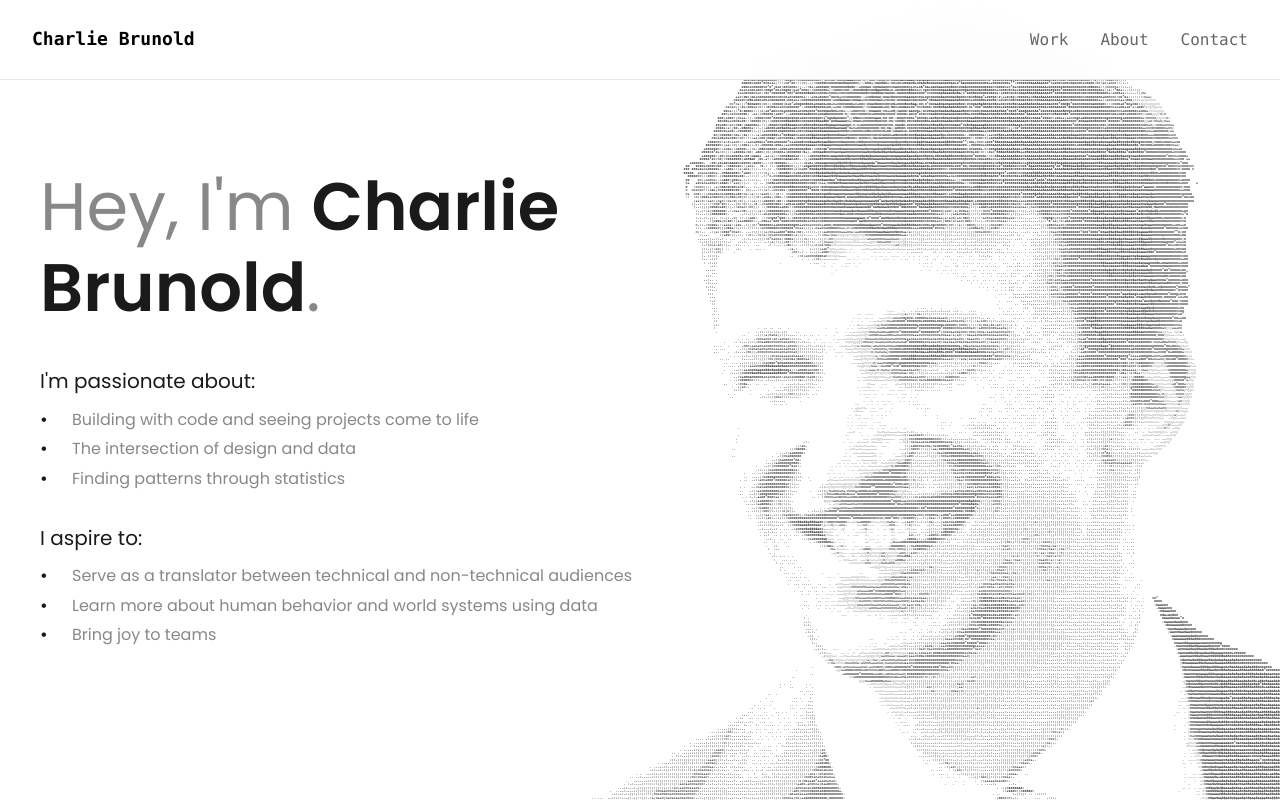
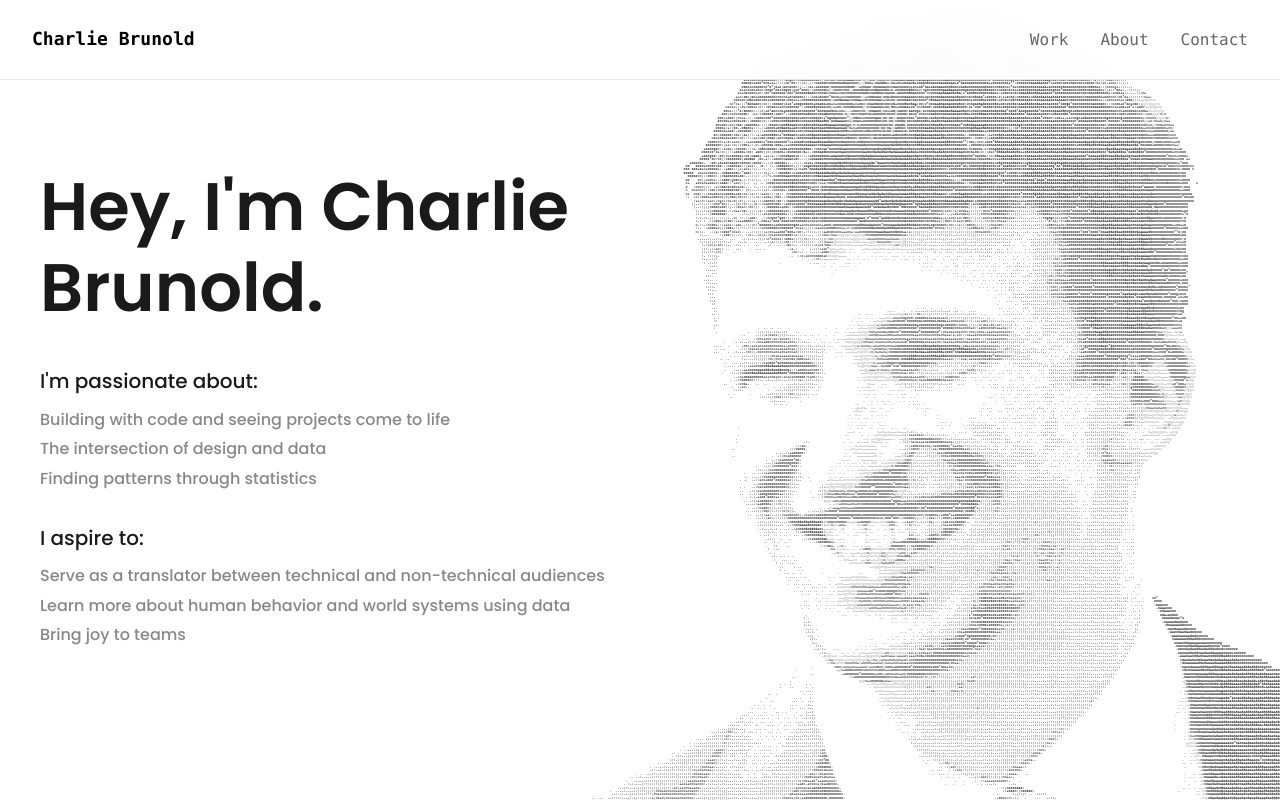
Before and after one commit to charlie-brunold/portfolio-website, a Vue app in the folder portfolio-vue/: page /about in a window 1280 px wide. Built offline with nearby package versions, Linux system fonts and the light colour scheme.

Commit message:
About section text animation change

```diff
--- a/portfolio-vue/src/views/AboutView.vue
+++ b/portfolio-vue/src/views/AboutView.vue
@@ -2,50 +2,25 @@
   <div class="about">
     <div class="about-content">
       <div class="about-text">
-        <TypewriterText
-          :text="introText"
-          class="intro"
-          :start-delay="300"
-          :animation-duration="1200"
-        />
+        <div class="intro">
+          <span class="name-highlight">{{ introText }}</span>
+        </div>
 
-        <div class="section">
-          <TypewriterText
-            :text="passionTitle"
-            tag="h2"
-            :start-delay="800"
-            :animation-duration="1000"
-          />
-          <ul class="typewriter-list">
-            <TypewriterText
-              v-for="(item, index) in passionItems"
-              :key="`passion-${index}`"
-              :text="item"
-              tag="li"
-              :start-delay="1200 + (index * 400)"
-              :animation-duration="1400"
-              class="list-item"
-            />
+        <div class="section passion-section">
+          <h2>{{ passionTitle }}</h2>
+          <ul>
+            <li v-for="(item, index) in passionItems" :key="`passion-${index}`">
+              {{ item }}
+            </li>
           </ul>
         </div>
 
-        <div class="section">
-          <TypewriterText
-            :text="aspirationTitle"
-            tag="h2"
-            :start-delay="3000"
-            :animation-duration="1000"
-          />
-          <ul class="typewriter-list">
-            <TypewriterText
-              v-for="(item, index) in aspirationItems"
-              :key="`aspiration-${index}`"
-              :text="item"
-              tag="li"
-              :start-delay="3400 + (index * 500)"
-              :animation-duration="1600"
-              class="list-item"
-            />
+        <div class="section aspiration-section">
+          <h2>{{ aspirationTitle }}</h2>
+          <ul>
+            <li v-for="(item, index) in aspirationItems" :key="`aspiration-${index}`">
+              {{ item }}
+            </li>
           </ul>
         </div>
       </div>
@@ -59,9 +34,8 @@
 
 <script setup lang="ts">
 import AsciiPortrait from '@/components/AsciiPortrait.vue'
-import TypewriterText from '@/components/animations/TypewriterText.vue'
 
-// Content for typewriter animation
+// Content for sections
 const introText = "Hey, I'm Charlie Brunold."
 const passionTitle = "I'm passionate about:"
 const passionItems = [
@@ -122,39 +96,28 @@ const aspirationItems = [
   margin: 0 0 2.5rem 0;
   line-height: 1.2;
   opacity: 0;
-  animation: introFadeIn 0.5s ease-out forwards;
+  animation: fadeInFromBottom 0.8s ease-out forwards;
   animation-delay: 0.2s;
-}
-
-@keyframes introFadeIn {
-  from {
-    opacity: 0;
-    transform: translateY(0.3rem);
-  }
-  to {
-    opacity: 1;
-    transform: translateY(0);
-  }
 }
 
 .section {
   margin-bottom: 2rem;
   opacity: 0;
-  animation: sectionFadeIn 0.6s ease-out forwards;
+  animation: fadeInFromBottom 0.8s ease-out forwards;
 }
 
-.section:nth-child(2) {
+.passion-section {
   animation-delay: 0.6s;
 }
 
-.section:nth-child(3) {
-  animation-delay: 2.8s;
+.aspiration-section {
+  animation-delay: 1.0s;
 }
 
-@keyframes sectionFadeIn {
+@keyframes fadeInFromBottom {
   from {
     opacity: 0;
-    transform: translateY(0.5rem);
+    transform: translateY(1.5rem);
   }
   to {
     opacity: 1;
@@ -170,8 +133,7 @@ const aspirationItems = [
   line-height: 1.3;
 }
 
-.section ul,
-.section .typewriter-list {
+.section ul {
   list-style: none;
   padding: 0;
   margin: 0;
@@ -290,32 +252,23 @@ const aspirationItems = [
   .intro,
   .section {
     opacity: 1;
-    animation: none;
+    animation: fadeInReduced 0.3s ease-out forwards;
     transform: none;
   }
 
   .intro {
-    animation: introFadeInReduced 0.3s ease-out forwards;
-  }
-
-  .section {
-    animation: sectionFadeInReduced 0.3s ease-out forwards;
-  }
-
-  .section:nth-child(2) {
     animation-delay: 0.1s;
   }
 
-  .section:nth-child(3) {
+  .passion-section {
     animation-delay: 0.2s;
   }
 
-  @keyframes introFadeInReduced {
-    from { opacity: 0; }
-    to { opacity: 1; }
+  .aspiration-section {
+    animation-delay: 0.3s;
   }
 
-  @keyframes sectionFadeInReduced {
+  @keyframes fadeInReduced {
     from { opacity: 0; }
     to { opacity: 1; }
   }
```
